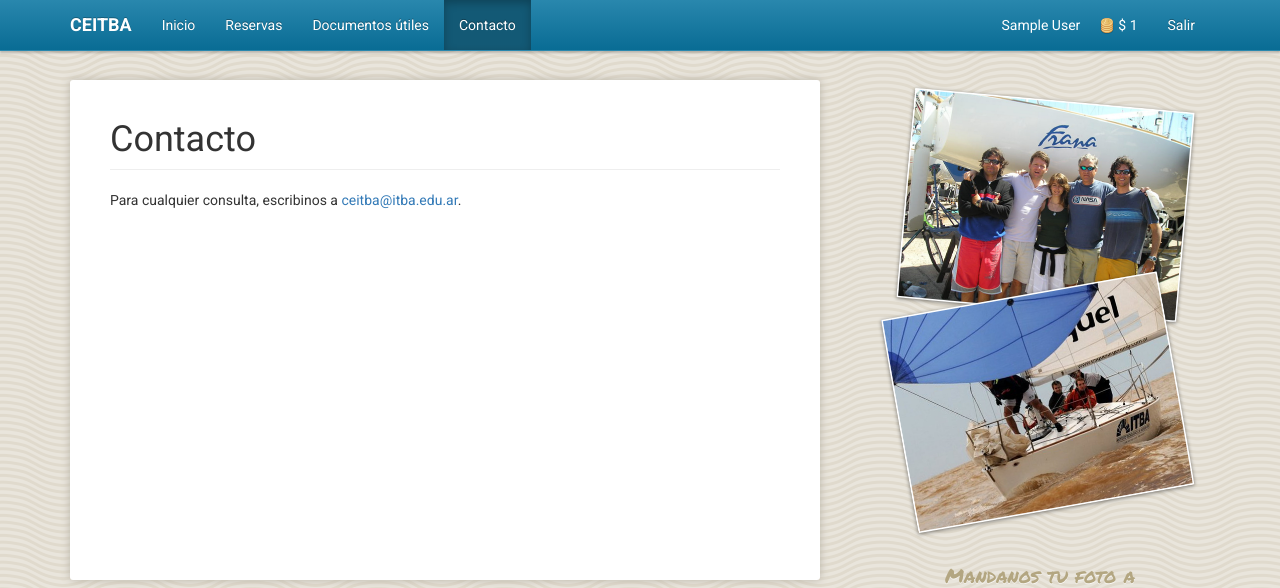
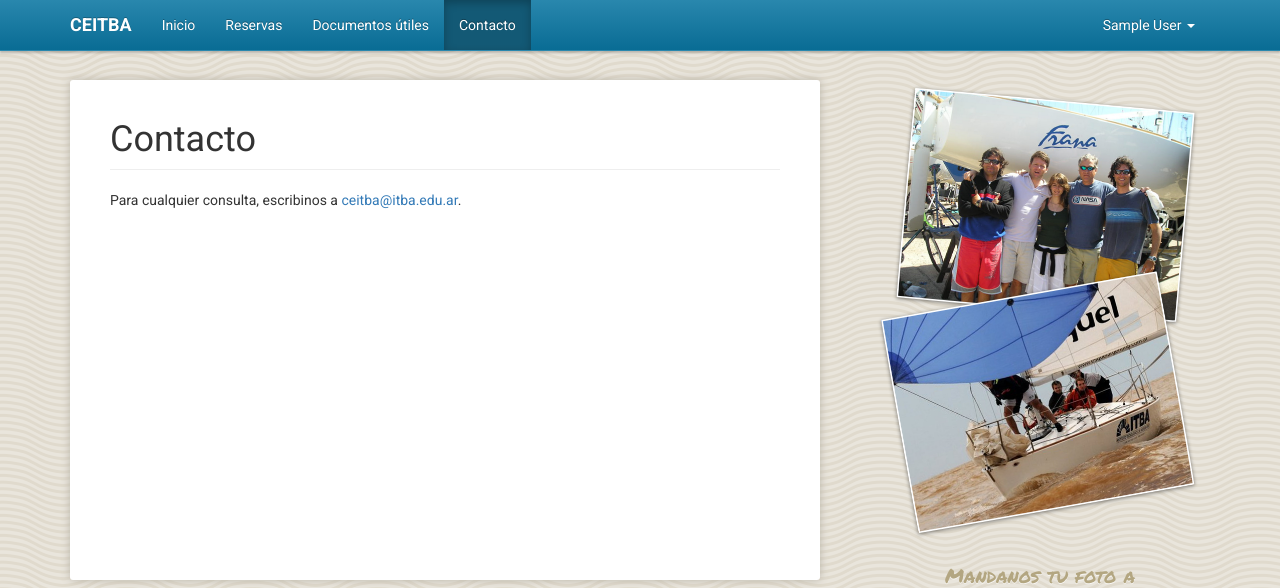
Before and after one commit to ceitba/frana, a Django app: page /bookings/contact in a window 1280 px wide. Shown: the top 588 px of the page. Run offline with Django 3.2, Linux system fonts and the light colour scheme; a user stored in the database is signed in; tables that the repository leaves empty hold one stand-in row (values such as "Sample post"); some libraries are stand-ins or nearby versions.

Commit message:
Reorganize navbar buttons to make room for change password

```diff
--- a/static/css/theme.css
+++ b/static/css/theme.css
@@ -28,7 +28,9 @@ body {
 
 .navbar-inverse .navbar-nav>.active>a,
 .navbar-inverse .navbar-nav>.active>a:focus,
-.navbar-inverse .navbar-nav>.active>a:hover {
+.navbar-inverse .navbar-nav>.active>a:hover,
+.navbar-inverse .navbar-nav>.open>a,
+.navbar-inverse .navbar-nav>.open>a:hover {
   background-color: #135975;
 	background-image: none;
 }
@@ -101,5 +103,10 @@ body {
 }
 
 .negative-credits {
-  color: #FF7676;
+  color: red;
 }
+
+.dropdown-text-item {
+  padding: 3px 20px;
+  color: #777;
+}
--- a/templates/_navbar.html
+++ b/templates/_navbar.html
@@ -30,17 +30,22 @@
       </ul>
       {% if request.user.is_authenticated %}
       <ul class="nav navbar-nav pull-right">
-        <li><a href="{% url 'bookings:logout' %}">Salir</a></li>
+        <li class="dropdown">
+          <a data-target="#" class="dropdown-toggle" data-toggle="dropdown" role="button" aria-haspopup="true" aria-expanded="false">
+            {{ request.user.get_full_name }}
+            <span class="caret"></span>
+          </a>
+          <ul class="dropdown-menu dropdown-menu-right" aria-labelledby="dLabel">
+            <li class="dropdown-text-item">
+              Crédito:
+              {% with credits=request.user.bookerprofile.credits %}
+              $ {% if credits >= 0 %}{{ credits }}{% else %}<b class="negative-credits">{{ credits }}</b>{% endif %}
+              {% endwith %}
+            </li>
+            <li><a href="{% url 'bookings:logout' %}">Salir</a></li>
+          </ul>
+        </li>
       </ul>
-      <p class="navbar-text pull-right">
-        <span class="m-r-md">{{ request.user.get_full_name }}</span>
-        {% if request.user.bookerprofile %}
-        {% with credits=request.user.bookerprofile.credits %}
-        <img src="{% static "img/credits.png" %}" width="16" height="16" alt="Credits">
-        $ {% if credits >= 0 %}{{ credits }}{% else %}<b class="negative-credits">{{ credits }}</b>{% endif %}
-        {% endwith %}
-        {% endif %}
-      </p>
       {% else %}
       <ul class="nav navbar-nav pull-right">
         <li{% if url_name == 'signup' %} class="active"{% endif %}><a href="{% url 'bookings:signup' %}">Registrarme</a></li>
```
